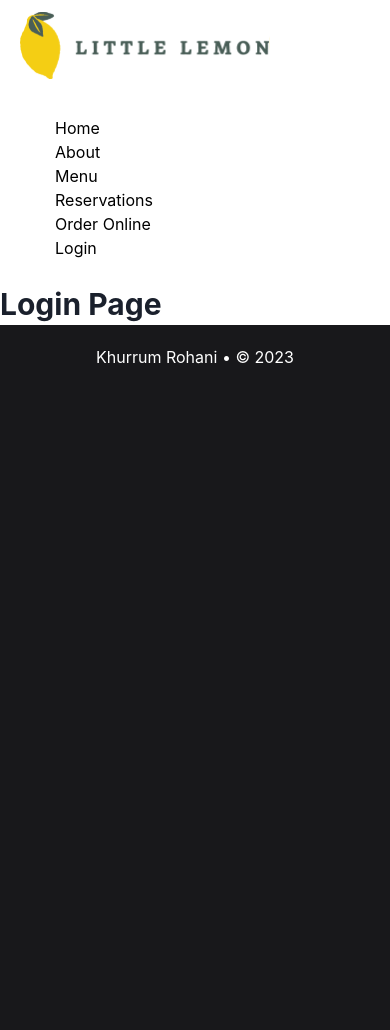
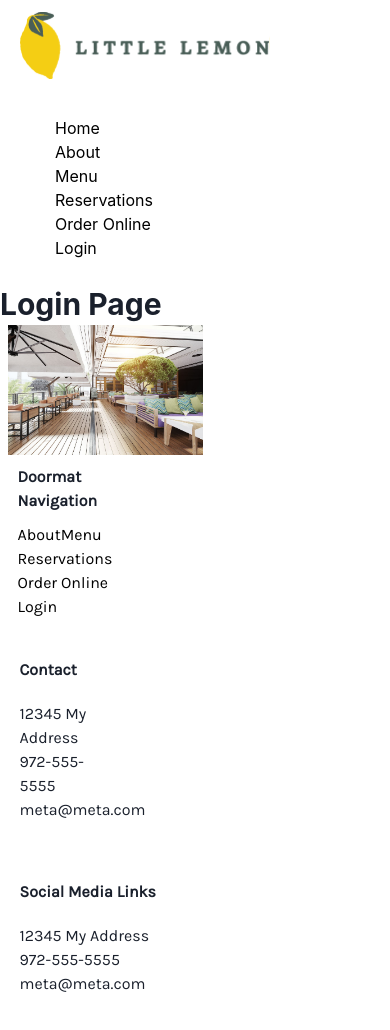
Before and after one commit to kirkrohani/meta-capstone, a React (Create React App) app: page /login in a window 390 px wide. Shown: the top 1030 px of the page. Before the commit the page ends 844 px from the top, so only its background shows below. Built offline with nearby package versions, Linux system fonts and the light colour scheme; a web font is replaced by a local one.

Commit message:
Added Footer component and styles

```diff
--- a/src/App.js
+++ b/src/App.js
@@ -4,7 +4,7 @@ import { Route, Routes } from "react-router-dom";
 
 import { AlertProvider } from "./context/alertContext";
 import { ChakraProvider } from "@chakra-ui/react";
-import Footer from "./components/Footer";
+import Footer from "./components/Footer/Footer";
 import Header from "./components/Header/Header";
 import HomePage from "./pages/Home/HomePage";
 import LoginPage from './pages/LoginPage'
--- a/src/components/Footer.jsx
+++ /dev/null
@@ -1,24 +0,0 @@
-import {Box, Flex} from "@chakra-ui/react";
-
-import React from "react";
-
-const Footer = () => {
-  return (
-    <Box backgroundColor="#18181b">
-      <footer>
-        <Flex
-          margin="0 auto"
-          px={12}
-          color="white"
-          justifyContent="center"
-          alignItems="center"
-          maxWidth="1024px"
-          height={16}
-        >
-          <p>Khurrum Rohani • © 2023</p>
-        </Flex>
-      </footer>
-    </Box>
-  );
-};
-export default Footer;
--- /dev/null
+++ b/src/components/Footer/Footer.jsx
@@ -0,0 +1,55 @@
+import './Footer.styles.css';
+
+import { Link } from 'react-router-dom';
+import LinkWithIcon from  '../LinkWithIcon';
+import React from "react";
+
+const Footer = () => {
+    const handleClick = (anchor) => () => {
+      const id = `${anchor}-section`;
+      const element = document.getElementById(id);
+      if (element) {
+        element.scrollIntoView({
+          behavior: "smooth",
+          block: "start",
+        });
+      }
+    };
+
+  return (
+    <footer id="footer-section">
+      <div className="footer-leftside">
+        <img src={require('../../images/restaurant.jpg')} alt="restaurant footer image" />
+        <div className="footer-doormat-navigation">
+          <ol>
+            <li>Doormat Navigation</li>
+            <li><LinkWithIcon url={"/#about-section"} render={"About"} onclick={() => {handleClick("about")}} /></li>
+            <li><Link to="/menu" className="nav-item">Menu</Link></li>
+            <li><Link to="/reservations" className="nav-item">Reservations</Link></li>
+            <li><Link to="/order-online" className="nav-item">Order Online</Link></li>
+            <li><Link to="/login" className="nav-item">Login</Link></li>
+          </ol>
+        </div>
+      </div>
+      <div className="footer-rightside">
+        <div className="footer-contact">
+          <ol>
+            <li>Contact</li>
+            <li>12345 My Address</li>
+            <li>972-555-5555</li>
+            <li>meta@meta.com</li>
+          </ol>
+        </div>
+        <div className="footer-socialmedia-links">
+          <ol>
+            <li>Social Media Links</li>
+            <li>12345 My Address</li>
+            <li>972-555-5555</li>
+            <li>meta@meta.com</li>
+          </ol>
+        </div>
+      </div>
+    </footer>
+  );
+};
+export default Footer;
--- /dev/null
+++ b/src/components/Footer/Footer.styles.css
@@ -0,0 +1,136 @@
+#footer-section {
+  display: flex;
+  flex-direction: row;
+}
+
+/*FOOTER LEFT SIDE*/
+#footer-section .footer-leftside {
+  width: 50%;
+  display: flex;
+  flex-direction: row;
+  justify-content:end;
+  margin: 0 2%;
+}
+
+#footer-section .footer-leftside img{
+  max-width: 500px;
+}
+
+#footer-section .footer-leftside .footer-doormat-navigation {
+  max-width: 100px;
+  margin: 5%;
+}
+
+#footer-section .footer-leftside .footer-doormat-navigation ol li {
+  list-style-type: none;
+  font-size: 12pt;
+  line-height: 1.5;
+  font-family: Karla;
+}
+
+#footer-section .footer-leftside .footer-doormat-navigation ol li a {
+  padding: 0;
+  text-align:start;
+}
+
+#footer-section .footer-leftside .footer-doormat-navigation ol li:first-child {
+  font-weight: bold;
+  margin-bottom: 10px;
+}
+
+/*FOOTER RIGHT SIDE*/
+#footer-section .footer-rightside {
+  width: 50%;
+  display: flex;
+  flex-direction: row;
+  justify-content:flex-start;
+  margin: 2.5% 0;
+}
+
+#footer-section .footer-rightside .footer-contact ol li {
+  list-style-type: none;
+  font-size: 12pt;
+  line-height: 1.5;
+  font-family: Karla;
+}
+
+#footer-section .footer-rightside .footer-contact {
+  max-width: 100px;
+  margin: 0 7%;
+}
+
+#footer-section .footer-rightside .footer-contact ol li:first-child {
+  font-weight: bold;
+  margin-bottom: 20px;
+}
+
+#footer-section .footer-rightside .footer-socialmedia-links ol li {
+  list-style-type: none;
+  font-size: 12pt;
+  line-height: 1.5;
+  font-family: Karla;
+}
+
+#footer-section .footer-rightside .footer-socialmedia-links {
+  max-width: 175px;
+  margin: 0 5%;
+}
+
+#footer-section .footer-rightside .footer-socialmedia-links ol li:first-child {
+  font-weight: bold;
+   margin-bottom: 20px;
+}
+
+
+@media (max-width: 1024px) {
+  #footer-section {
+    min-height: 700px;
+    display: flex;
+    flex-direction: column;
+  }
+
+  #footer-section .footer-leftside {
+    display: flex;
+    flex-direction: column;
+  }
+
+  #footer-section .footer-rightside {
+    width: 100%;
+    height: 100%;
+    display: flex;
+    flex-direction:column;
+  }
+
+  #footer-section .footer-rightside .footer-contact {
+    margin: 5%;
+  }
+
+  #footer-section .footer-rightside .footer-socialmedia-links {
+    margin: 5%;
+  }
+}
+
+@media (max-width: 480px) {
+  #footer-section {
+    min-height: 700px;
+    display: flex;
+    flex-direction: column;
+  }
+
+  #footer-section .footer-leftside {
+    display: flex;
+    flex-direction: column;
+  }
+
+  #footer-section .footer-rightside {
+    width: 100%;
+    height: 100%;
+    display: flex;
+    flex-direction:column;
+  }
+
+  #footer-section .footer-rightside .footer-socialmedia-links {
+    margin: 10% 5%;
+  }
+
+}
```
